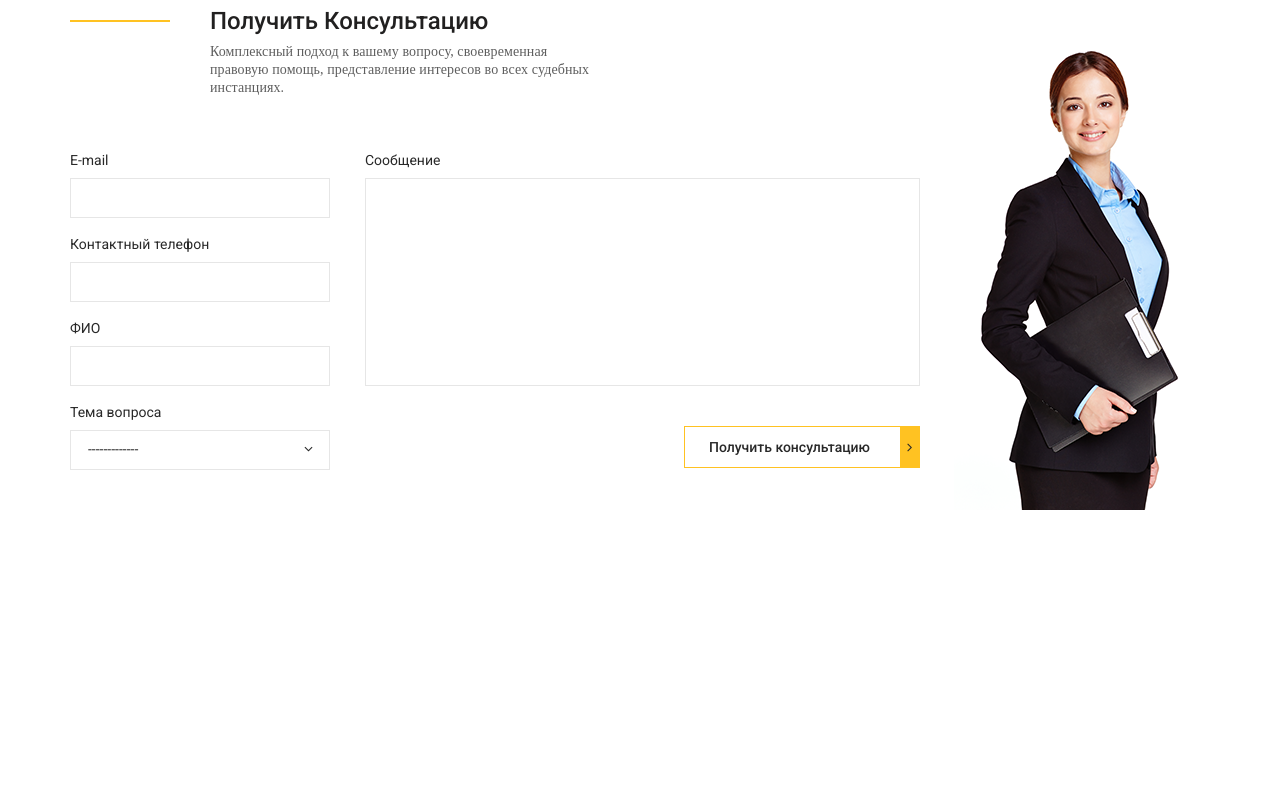
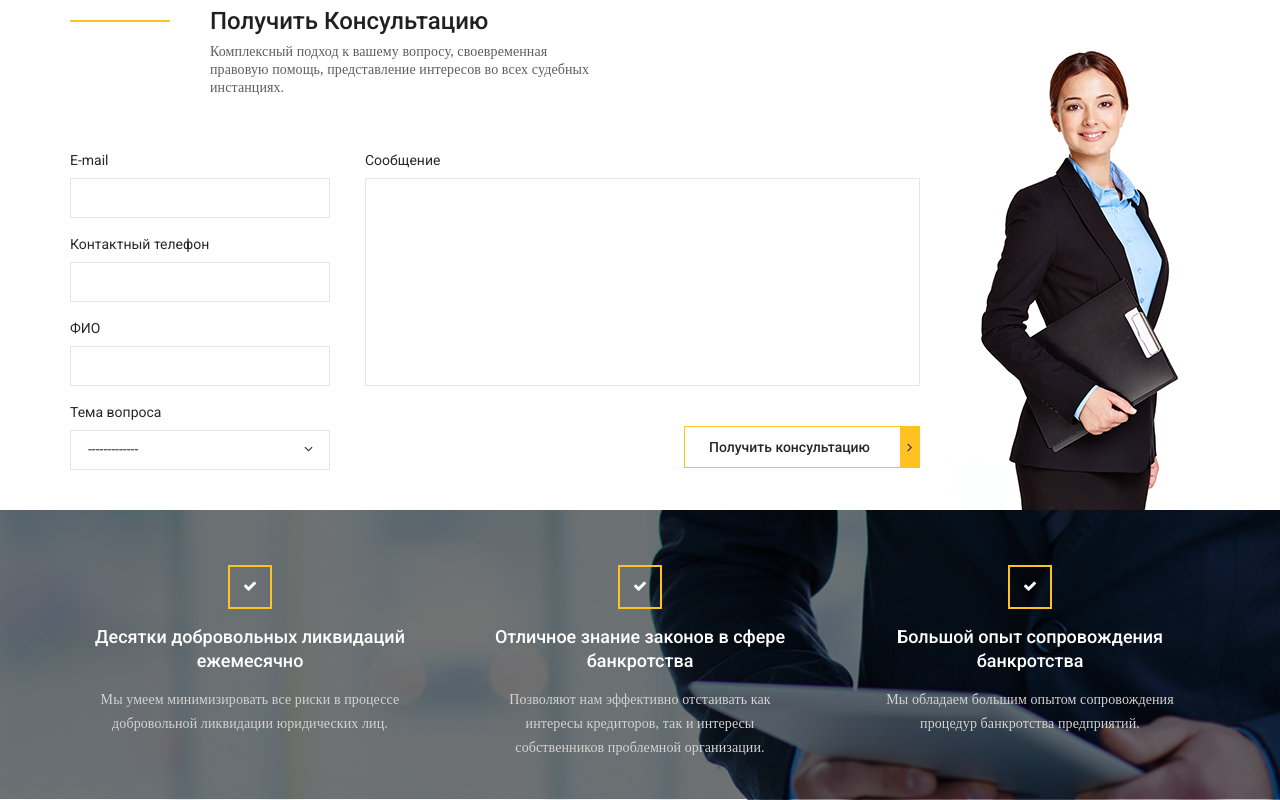
Before and after one commit to Al-x-R/landingP, a plain HTML site: page index.html in a window 1280 px wide. Shown: the part 1585-2385 px from the top of the page. Before the commit the page ends 2095 px from the top, so only its background shows below. Drawn offline with nearby package versions, Linux system fonts and the light colour scheme; files whose address does not match are found by name.

Commit message:
advantages finished

```diff
--- a/css/style.css
+++ b/css/style.css
@@ -441,3 +441,54 @@ header {
     color: #282828;
     float: right;
 }
+.advantages {
+    padding: 55px 0px 40px;
+    background-image: url(../img/adv-fon.jpg);
+    background-repeat: no-repeat;
+    background-position: center;
+    min-height: 285px;
+    background-size: cover;
+}
+.advantages__inner {
+    color: #fff;
+    text-align: center;
+    display: flex;
+    justify-content: space-between;
+}
+
+.advantages-item {
+    max-width: 360px;
+    padding: 0px 20px;
+}
+.advantages__title {
+    font-size: 18px;
+    line-height: 24px;
+    font-weight: 500;
+    font-family: 'Roboto', sans-serif;
+    padding: 60px 0px 15px;
+    position: relative;
+}
+.advantages__title:before {
+    content: "";
+    position: absolute;
+    width: 40px;
+    height: 40px;
+    border: 2px solid #ffc222;
+    top: 0;
+    left: 50%;
+    transform: translateX(-50%);
+}
+.advantages__title:after {
+    content: "\f00c";
+    font-family: 'icomoon';
+    font-size: 14px;
+    position: absolute;
+    top: 9px;
+    left: 50%;
+    transform: translateX(-50%);
+}
+.advantages__text {
+    line-height: 24px;
+    color: #d3d2d2;
+    letter-spacing: 0.1px;
+}
--- a/index.html
+++ b/index.html
@@ -247,6 +247,38 @@
             </div>
         </section>
 
+        <section class="advantages">
+            <div class="container">
+              <div class="advantages__inner">
+                <div class="advantages-item">
+                  <div class="advantages__title">
+                    Десятки добровольных ликвидаций ежемесячно
+                  </div>
+                  <div class="advantages__text">
+                    Мы умеем минимизировать все риски в процессе добровольной ликвидации юридических лиц.
+                  </div>
+                </div>
+                <div class="advantages-item">
+                  <div class="advantages__title">
+                    Отличное знание законов в сфере банкротства
+                  </div>
+                  <div class="advantages__text">
+                    Позволяют нам эффективно отстаивать как интересы кредиторов, так и интересы собственников проблемной
+                    организации.
+                  </div>
+                </div>
+                <div class="advantages-item">
+                  <div class="advantages__title">
+                    Большой опыт сопровождения банкротства
+                  </div>
+                  <div class="advantages__text">
+                    Мы обладаем большим опытом сопровождения процедур банкротства предприятий.
+                  </div>
+                </div>
+              </div>
+            </div>
+          </section>
+
 
         <div id="modal">
             <form>
```
